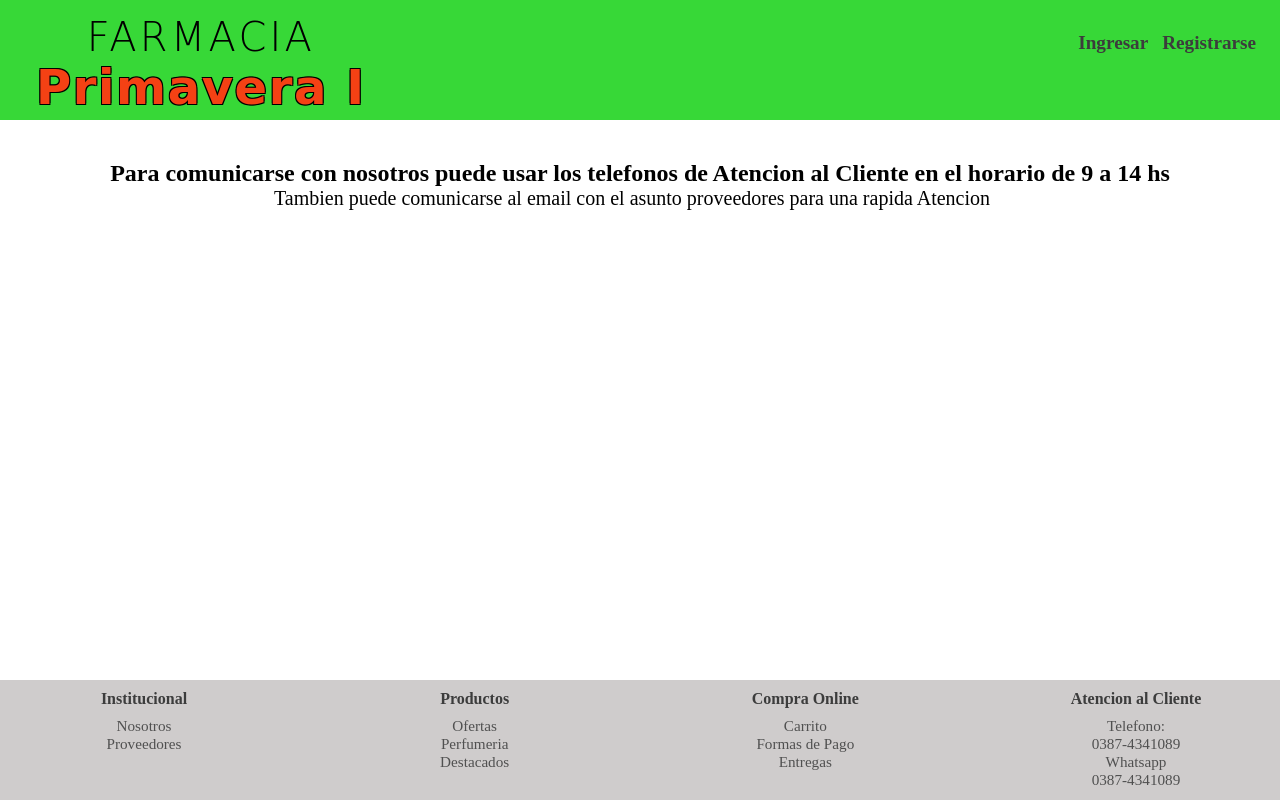
After one commit to JoseModad/ecommerce, a FastAPI app: template app/templates/proveedores.html in a window 1280 px wide. The commit adds this page. Run offline with FastAPI, Linux system fonts and the light colour scheme; the template is opened without the code that fills it, so the values that code supplies are empty; some web fonts are replaced.

Commit message:
Agregué la ruta de proveedores y actualicé el archivo .gitignore

```diff
--- a/app/routers/productos.py
+++ b/app/routers/productos.py
@@ -16,6 +16,10 @@ def  home(request: Request):
 @router.get("/nosotros")
 def nosotros(request: Request):
     return templates.TemplateResponse("nosotros.html", {"request": request})
+
+@router.get("/proveedores")
+def proveedores(request: Request):
+    return templates.TemplateResponse("proveedores.html", {"request": request})
 
 @router.get("/ingresar")
 def cliente(request: Request):
--- /dev/null
+++ b/app/static/proveedores.css
@@ -0,0 +1,26 @@
+.tit {
+	display: flex;
+	justify-content: center;
+	align-items: center;
+	flex-direction: column;
+	margin-top: 20vh;
+	margin-bottom: 5vh;
+}
+
+.nosotros, h2 {
+	text-align: center;
+}
+
+.ingreso {
+	position: absolute;
+	top: 4vh;
+	right: 3vh;
+}
+
+.ingreso a {
+	color: rgb(60, 60, 60);
+	margin-left: 10px;
+	text-decoration: none;
+	font-size: 2.4vh;
+	font-weight: bold;
+}
--- a/app/templates/layout.html
+++ b/app/templates/layout.html
@@ -7,6 +7,7 @@
 	<link rel="preconnect" href="https://fonts.googleapis.com">
 	<link rel="preconnect" href="https://fonts.gstatic.com" crossorigin>
 	<link href="https://fonts.googleapis.com/css2?family=Corinthia&family=Vina+Sans&display=swap" rel="stylesheet">
+
 	{% block styles %}
 		<link rel="stylesheet" href="{{  url_for('static', path='layout.css') }}">
 	{% endblock %}
--- a/app/templates/nosotros.html
+++ b/app/templates/nosotros.html
@@ -7,8 +7,8 @@
 
 {% block content %}
 	<div class="ingreso">
-		<a href="#">Ingresar</a>
-		<a href="#">Registrarse</a>
+		<a href="./ingresar">Ingresar</a>
+		<a href="./registrarse">Registrarse</a>
 	</div>
 
 {% endblock %}
--- /dev/null
+++ b/app/templates/proveedores.html
@@ -0,0 +1,21 @@
+{% extends '/layout.html' %}
+
+{% block styles %}
+	{{ super() }}
+	<link rel="stylesheet" href="{{  url_for('static', path='proveedores.css') }}">
+{% endblock %}
+
+{% block content %}
+	<div class="ingreso">
+		<a href="./ingresar">Ingresar</a>
+		<a href="./registrarse">Registrarse</a>
+	</div>
+
+{% endblock %}
+
+{% block content1 %}
+	<div class="tit">
+		<h2>Para comunicarse con nosotros puede usar los telefonos de Atencion al Cliente en el horario de 9 a 14 hs</h2>
+		<p class="parra">Tambien puede comunicarse al email con el asunto proveedores para una rapida Atencion</p>
+	</div>
+{% endblock %}
```
Also changed, not shown: 1 other file.
